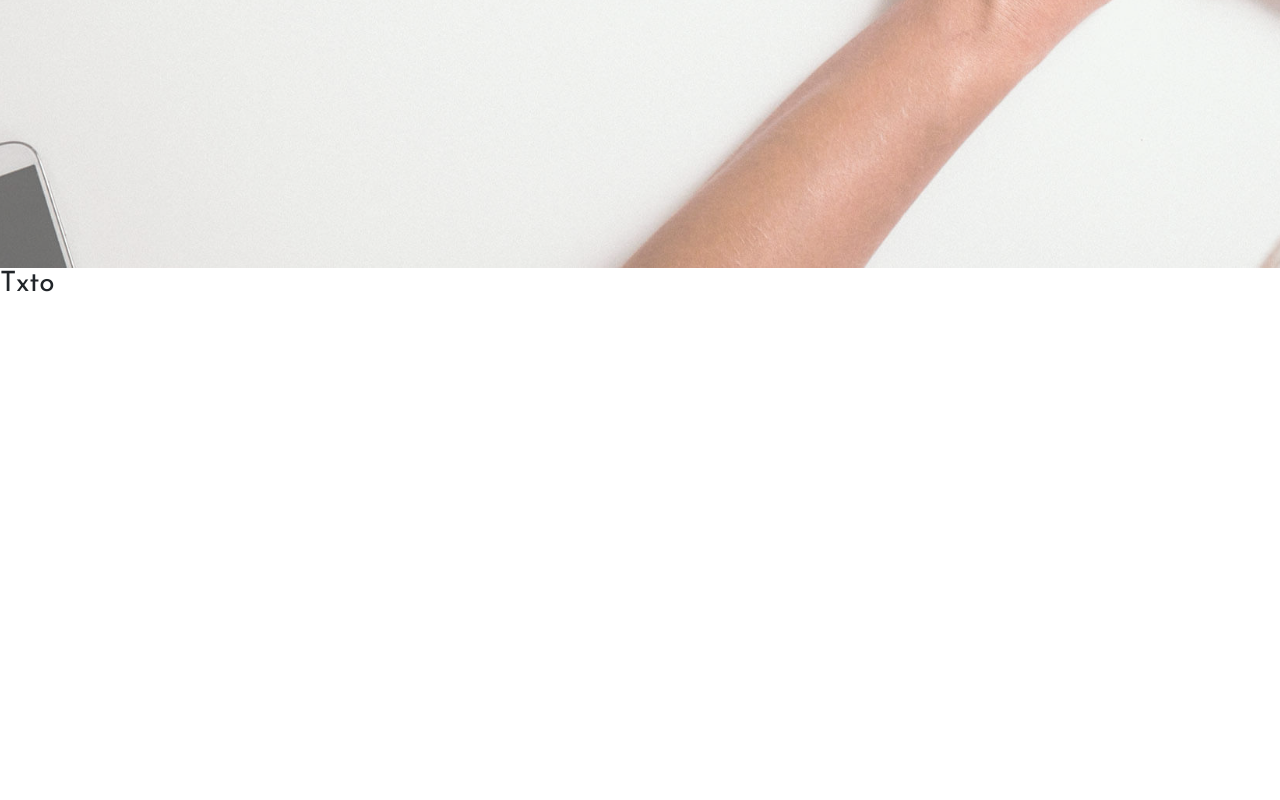
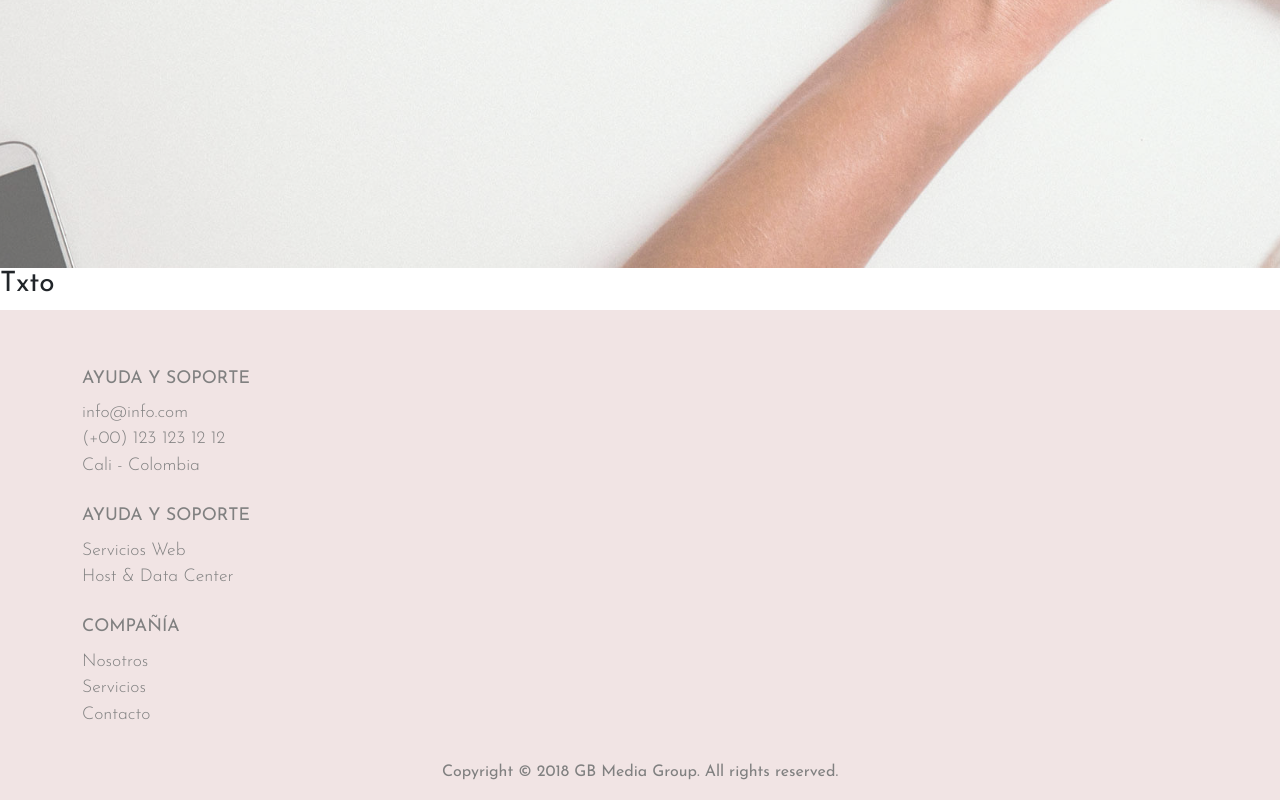
Before and after one commit to johanmeci/p-gbmedia, a React (Create React App) app: page / in a window 1280 px wide. Shown: the part 532-1332 px from the top of the page. Before the commit the page ends 842 px from the top, so only its background shows below. Built offline with nearby package versions, Linux system fonts and the light colour scheme.

Commit message:
Adding footer complement

```diff
--- a/src/App.js
+++ b/src/App.js
@@ -8,6 +8,8 @@ import NotFoundPage from "./pages/NotFoundPage";
 import UserPage from "./pages/UserPage";
 
 import Hero from "./components/Hero/Hero";
+import Footer from "./components/Footer/Footer";
+
 import Dashboard from "./pages/Dashboard";
 
 import 'bootstrap/dist/css/bootstrap.min.css';
@@ -35,7 +37,7 @@ export default function App() {
 
         <Route path="*" element={<NotFoundPage/>}/>
       </Routes>
-
+      <Footer/>
     </BrowserRouter>
   )
 }
--- /dev/null
+++ b/src/components/Footer/Footer.js
@@ -0,0 +1,36 @@
+import { Col, Container, Row } from 'react-bootstrap';
+import { Link } from 'react-router-dom';
+import './footer.css';
+
+export default function Footer() {
+  return (
+    <footer className="footer">
+      <Container>
+        <Row>
+          <Col xs="12" className="divFooter">
+            <ul className="footerDatos">
+              <li><span>Ayuda y Soporte</span></li>
+              <li><a href="mailto:info@info.com">info@info.com</a></li>
+              <li><a href="tel:+001231231212">(+00) 123 123 12 12</a></li>
+              <li>Cali - Colombia</li>
+            </ul>
+            <ul className="footerDatos">
+              <li><span>Ayuda y Soporte</span></li>
+              <li><Link to="/web-services">Servicios Web</Link></li>
+              <li><Link to="/hosting">Host & Data Center</Link></li>
+            </ul>
+            <ul className="footerDatos">
+              <li><span>Compañía</span></li>
+              <li><Link to="/about">Nosotros</Link></li>
+              <li><Link to="/services">Servicios</Link></li>
+              <li><Link to="/contact">Contacto</Link></li>
+            </ul>
+          </Col>
+          <Col xs="12" className="footerInferior">
+            <p>Copyright © 2018 GB Media Group. All rights reserved.</p>
+          </Col>
+        </Row>
+      </Container>
+    </footer>
+  )
+}
--- /dev/null
+++ b/src/components/Footer/footer.css
@@ -0,0 +1,39 @@
+.footer {
+    padding: 2rem .5rem 0 .5rem;
+    background-color: #f1e4e4;
+    color: #808080;
+}
+
+.footer h2 {
+    font-variant: small-caps;
+    font-size: 2.1rem;
+    width: 100%;
+    text-align: center;
+}
+
+.footer ul {
+    list-style: none;
+    padding: 0;
+    margin: 1.5rem 0 0 0;
+}
+
+.footer ul li {
+    font-weight: 300;
+    font-size: 1.1rem;
+}
+
+.footer ul li:first-of-type {
+    text-transform: uppercase;
+    font-weight: 400;
+    margin-bottom: .5rem;
+}
+
+.footer ul li a {
+    text-decoration: none;
+    color: #808080;
+}
+
+.footer p {
+    margin-top: 2rem;
+    text-align: center;
+}
```
